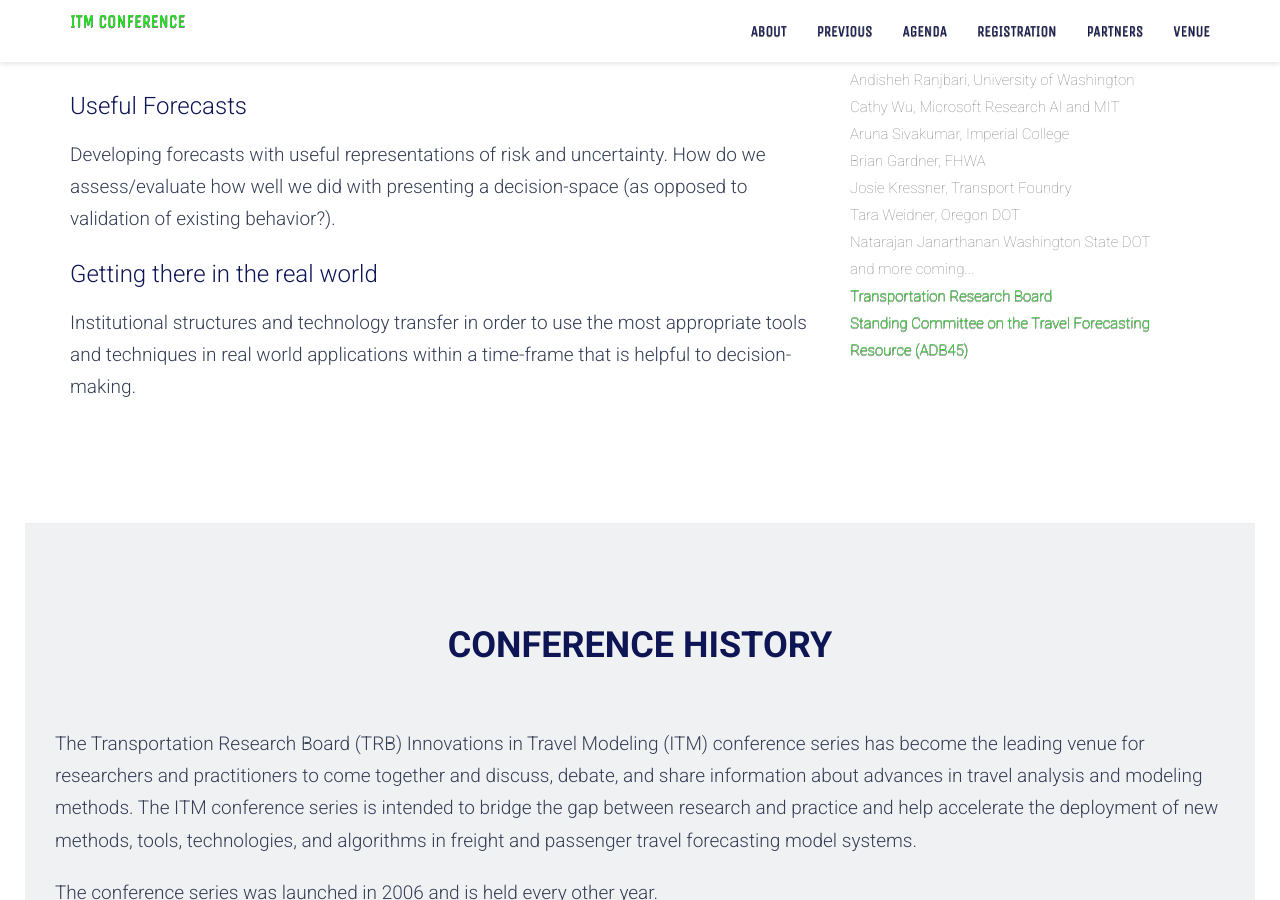
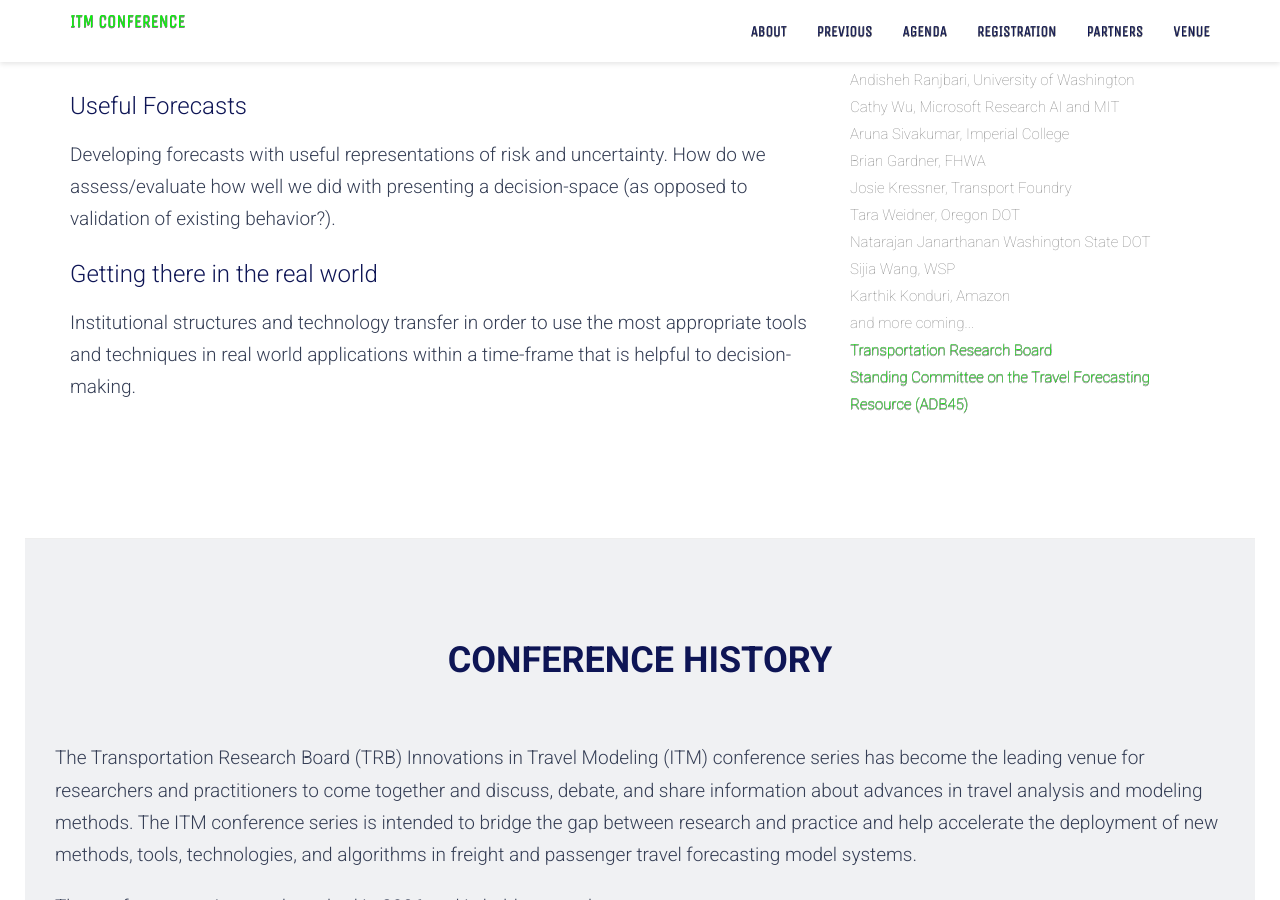
Before and after one commit to lflake/itmconference.github.io, a Jekyll site: the page built from index.html, in a window 1280 px wide and 900 px high, scrolled down 1375 px. Built offline with Jekyll 4.4.1, drawn with Linux system fonts in a browser that asks for light colours.

Commit message:
Add members

```diff
--- a/index.html
+++ b/index.html
@@ -62,6 +62,8 @@ Institutional structures and technology transfer in order to use the most approp
                         Josie Kressner, Transport Foundry<br>
                         Tara Weidner, Oregon DOT<br>
                         Natarajan Janarthanan Washington State DOT<br>
+                        Sijia Wang, WSP<br>
+                        Karthik Konduri, Amazon<br>
                         and more coming...<br>
                         <a
                         <a href="http://www.trb.org">Transportation Research Board</a><br>
```
